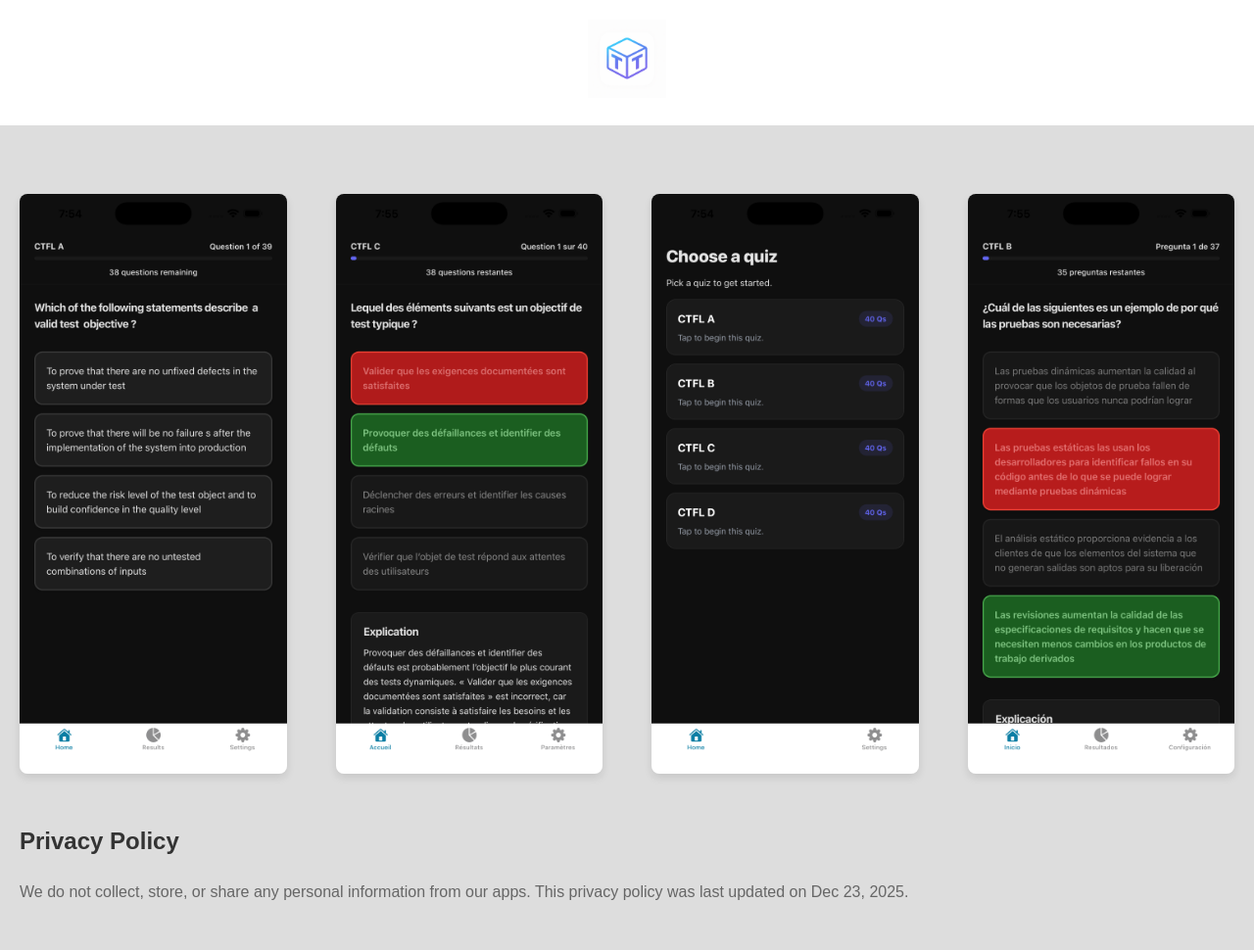
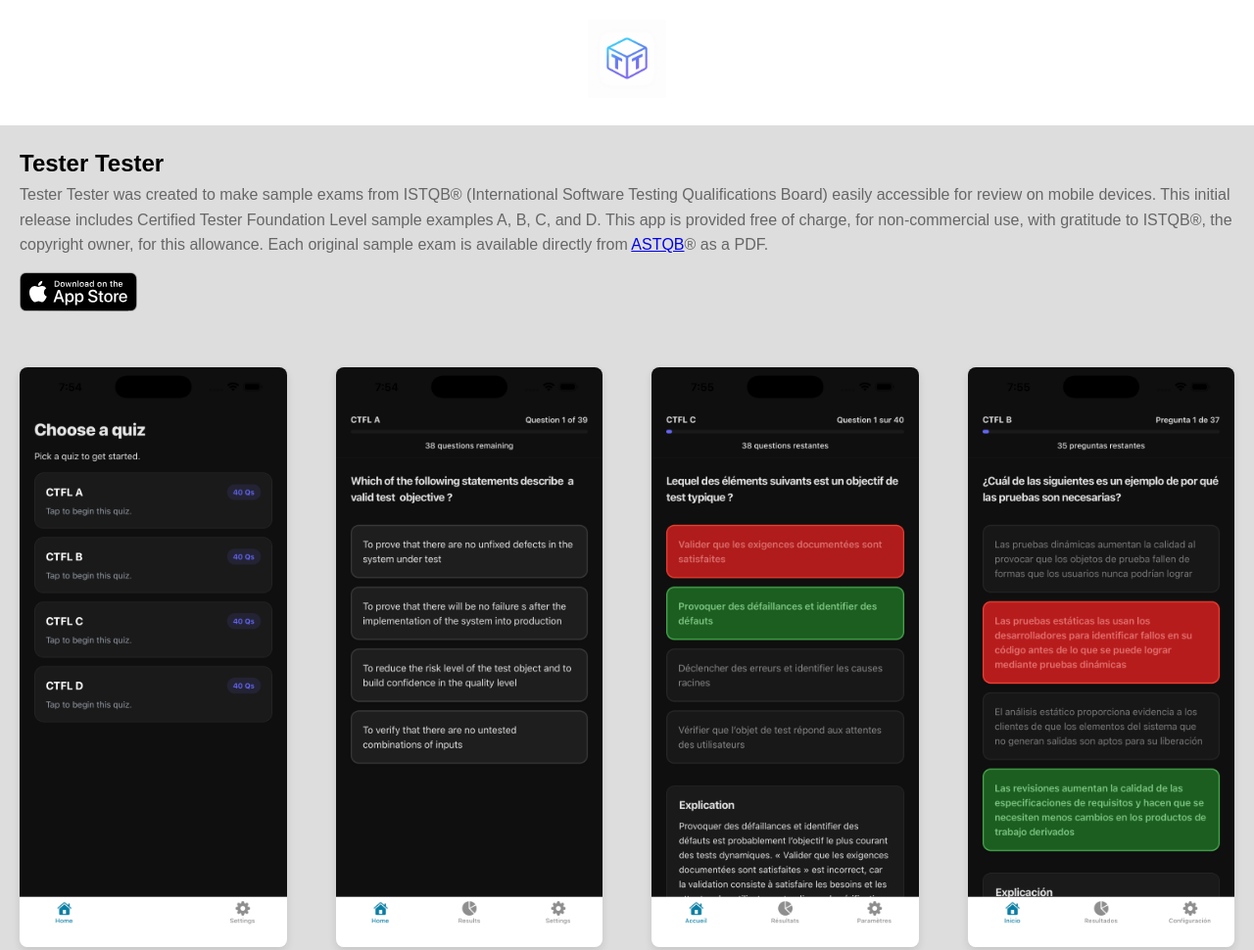
Before and after one commit to natisdale/testertestersite, a plain HTML site: page index.html in a window 1280 px wide. Shown: the top 970 px of the page at 98% size. Drawn offline with Linux system fonts and the light colour scheme.

Commit message:
Updating with description and download link

```diff
--- a/index.html
+++ b/index.html
@@ -106,10 +106,13 @@
 
     <main>
         <section id="app-details">
+            <h1>Tester Tester</h1>
+            <p>Tester Tester was created to make sample exams from ISTQB&reg (International Software Testing Qualifications Board) easily accessible for review on mobile devices.  This initial release includes Certified Tester Foundation Level sample examples A, B, C, and D. This app is provided free of charge, for non-commercial use, with gratitude to ISTQB&reg, the copyright owner, for this allowance.  Each original sample exam is available directly from <a href="https://astqb.org/resources/">ASTQB</a>&reg as a PDF.</p>
+            <p><a href="https://apps.apple.com/us/app/tester-tester/id6756835167" target="_blank"><img src="img/Download_on_the_App_Store_Badge_US-UK_RGB_blk_092917.svg" alt="Download on the App Store" style="height: 40px;"></a></p>
             <div class="screenshot-grid">
+                <img src="img/tester-tester-questions.png" alt="Questions Screen" class="screenshot">
                 <img src="img/tester-tester-english.png" alt="English Version" class="screenshot">
                 <img src="img/tester-tester-french.png" alt="French Version" class="screenshot">
-                <img src="img/tester-tester-questions.png" alt="Questions Screen" class="screenshot">
                 <img src="img/tester-tester-spanish.png" alt="Spanish Version" class="screenshot">
             </div>
         </section>
```
Also changed, not shown: img/Download_on_the_App_Store_Badge_US-UK_RGB_blk_092917.svg (added).
